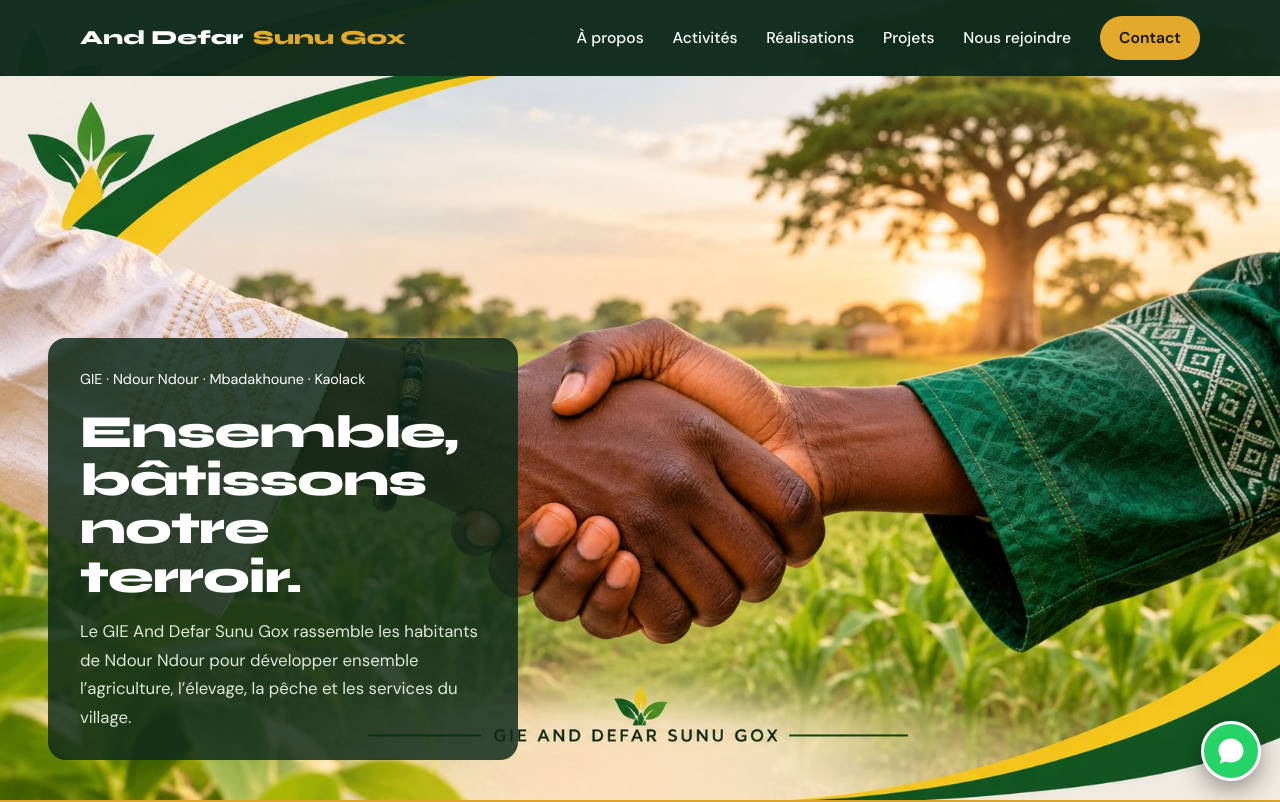
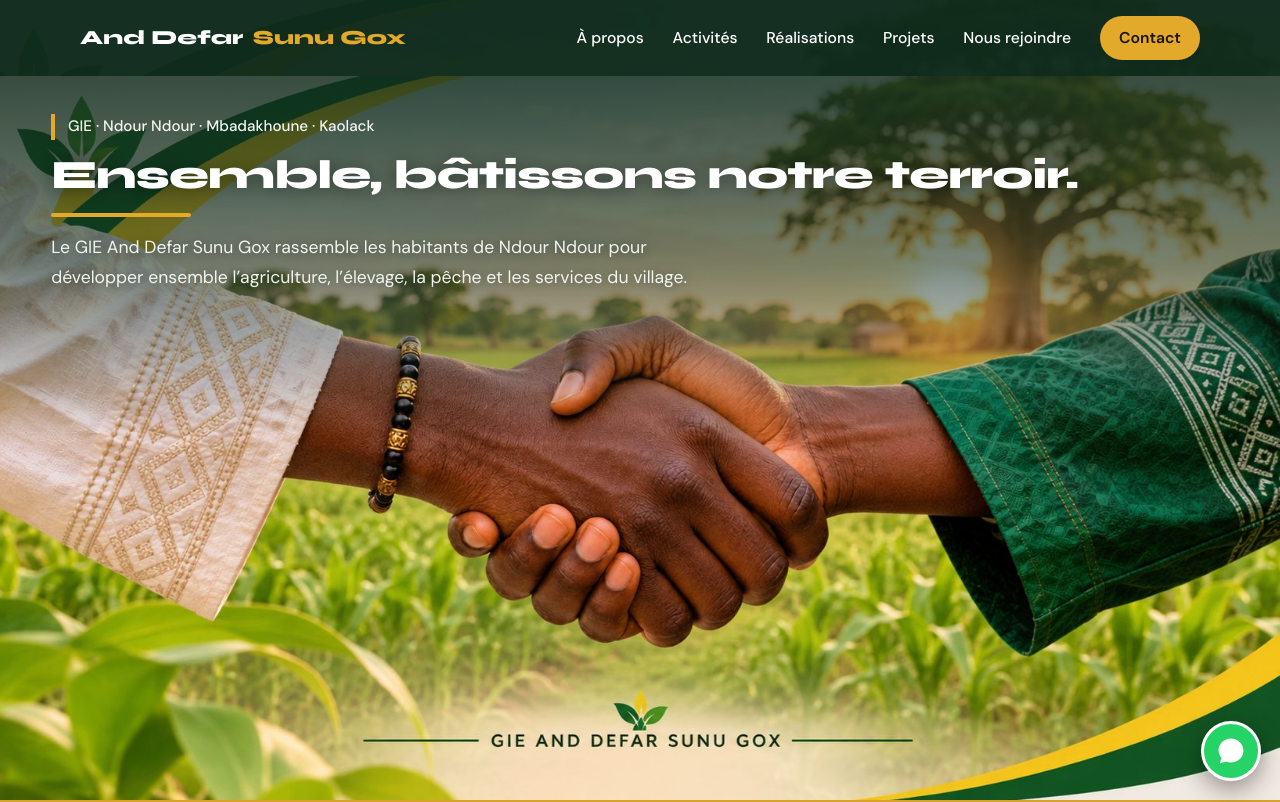
Before and after one commit to OneTrue7/GIE-ADSG, a plain HTML site: page index.html in a window 1280 px wide. Shown: the top 802 px of the page. Drawn offline with Linux system fonts and the light colour scheme.

Commit message:
Mail modifié

```diff
--- a/index.html
+++ b/index.html
@@ -31,9 +31,10 @@
 <main id="accueil">
 
   <section class="hero">
-  <div class="hero__card">
+  <div class="hero__texte">
     <p class="tag">GIE · Ndour Ndour · Mbadakhoune · Kaolack</p>
-    <h1>Ensemble, bâtissons notre terroir.</h1>
+    <h1><span style="--i:0">Ensemble,</span> <span style="--i:1">bâtissons</span> <span style="--i:2">notre</span> <span style="--i:3">terroir.</span></h1>
+    <span class="hero__trait"></span>
     <p class="t">Le GIE And Defar Sunu Gox rassemble les habitants de Ndour Ndour pour développer ensemble l’agriculture, l’élevage, la pêche et les services du village.</p>
   </div>
 </section>
--- a/style.css
+++ b/style.css
@@ -83,36 +83,7 @@ h1,h2,h3{font-family:var(--titre);line-height:1.05;letter-spacing:-.02em}
 .burger{display:none;background:none;border:0;color:#fff;font-size:2rem;cursor:pointer;line-height:1}
 
 /* Accueil : le fond d'image se voit, voile sombre à gauche pour le texte */
-.header{background:rgba(14,42,27,.97)}
 
-.hero{
-  margin-top:76px;
-  min-height:calc(100vh - 76px);
-  display:flex;
-  align-items:flex-end;
-  background:#0E2A1B url('images/fond.jpg') center / cover no-repeat;
-}
-.hero__card{
-  width:min(470px,100% - 2rem);
-  margin:0 0 2.5rem 3rem;
-  padding:1.8rem 2rem;
-  background:rgba(14,42,27,.84);
-  border-radius:18px;
-  color:#fff;
-}
-.hero__card .tag{font-size:.9rem;margin-bottom:1rem}
-.hero__card h1{font-size:clamp(2rem,3.6vw,3.1rem);font-weight:800;margin-bottom:1rem}
-.hero__card p.t{color:#DDE8DB;font-size:1.05rem;margin:0}
-
-@media (max-width:820px){
-  .hero{
-    display:block;
-    min-height:0;
-    padding-top:56.3vw;
-    background:#0E2A1B url('images/fond.jpg') top center / 100% auto no-repeat;
-  }
-  .hero__card{width:auto;margin:0;padding:1.8rem 1.25rem 2.5rem;background:transparent;border-radius:0}
-}
 .btns{display:flex;gap:1rem;flex-wrap:wrap}
 
 .chiffres{background:rgba(226,169,43,.96);color:#1B1403}
@@ -284,3 +255,92 @@ h1,h2,h3{font-family:var(--titre);line-height:1.05;letter-spacing:-.02em}
 @media (max-width:720px){.annonce{padding:1.4rem 1.3rem}}
 .copier{margin-left:.6rem;padding:.25rem .8rem;border-radius:999px;border:1.5px solid rgba(255,255,255,.65);background:transparent;color:#fff;font:inherit;font-size:.85rem;cursor:pointer}
 .copier:hover{background:#fff;color:var(--vert)}
+.header{background:rgba(14,42,27,.97)}
+
+.hero{
+  position:relative;
+  margin-top:76px;
+  min-height:calc(100vh - 76px);
+  overflow:hidden;
+  display:flex;
+  align-items:flex-start;
+  background:#0E2A1B;
+}
+.hero::before{
+  content:"";
+  position:absolute;
+  inset:0;
+  background:url('images/fond.jpg') center / cover no-repeat;
+  animation:zoomLent 20s ease-in-out infinite alternate;
+}
+.hero::after{
+  content:"";
+  position:absolute;
+  inset:0;
+  background:linear-gradient(180deg,rgba(14,42,27,.82) 0%,rgba(14,42,27,.55) 26%,rgba(14,42,27,0) 50%);
+}
+.hero__texte{
+  position:relative;
+  z-index:2;
+  width:100%;
+  padding:2.2rem 4vw 0;
+  color:#fff;
+}
+.hero__texte .tag{
+  display:inline-block;
+  border-left:4px solid var(--or);
+  padding-left:.8rem;
+  margin-bottom:.8rem;
+  font-size:.95rem;
+  font-weight:500;
+  color:#F0F5EE;
+  animation:apparait .8s .1s both;
+}
+.hero__texte h1{
+  font-size:clamp(1.7rem,3.15vw,3.7rem);
+  font-weight:800;
+  line-height:1.1;
+  margin:0;
+  white-space:nowrap;
+  text-shadow:0 2px 18px rgba(0,0,0,.45);
+}
+.hero__texte h1 span{
+  display:inline-block;
+  animation:monte .8s cubic-bezier(.2,.7,.2,1) both;
+  animation-delay:calc(var(--i) * .14s + .3s);
+}
+.hero__trait{
+  display:block;
+  height:4px;
+  width:0;
+  margin:1rem 0;
+  background:var(--or);
+  border-radius:2px;
+  animation:trait 1s 1.1s ease forwards;
+}
+.hero__texte p.t{
+  max-width:56ch;
+  margin:0;
+  font-size:1.1rem;
+  color:#F0F5EE;
+  text-shadow:0 1px 12px rgba(0,0,0,.5);
+  animation:apparait .9s 1.4s both;
+}
+
+@keyframes monte{from{opacity:0;transform:translateY(40px)}to{opacity:1;transform:none}}
+@keyframes apparait{from{opacity:0;transform:translateY(12px)}to{opacity:1;transform:none}}
+@keyframes trait{to{width:140px}}
+@keyframes zoomLent{from{transform:scale(1)}to{transform:scale(1.07)}}
+
+@media (max-width:820px){
+  .hero{display:block;min-height:0;padding-top:56.3vw}
+  .hero::before{inset:0 0 auto 0;height:56.3vw}
+  .hero::after{display:none}
+  .hero__texte{padding:1.6rem 1.25rem 2.4rem}
+  .hero__texte h1{white-space:normal;font-size:clamp(1.9rem,8vw,2.6rem)}
+}
+
+@media (prefers-reduced-motion:reduce){
+  .hero::before,.hero__texte .tag,.hero__texte h1 span,.hero__texte p.t{animation:none}
+  .hero__trait{animation:none;width:140px}
+}
```
